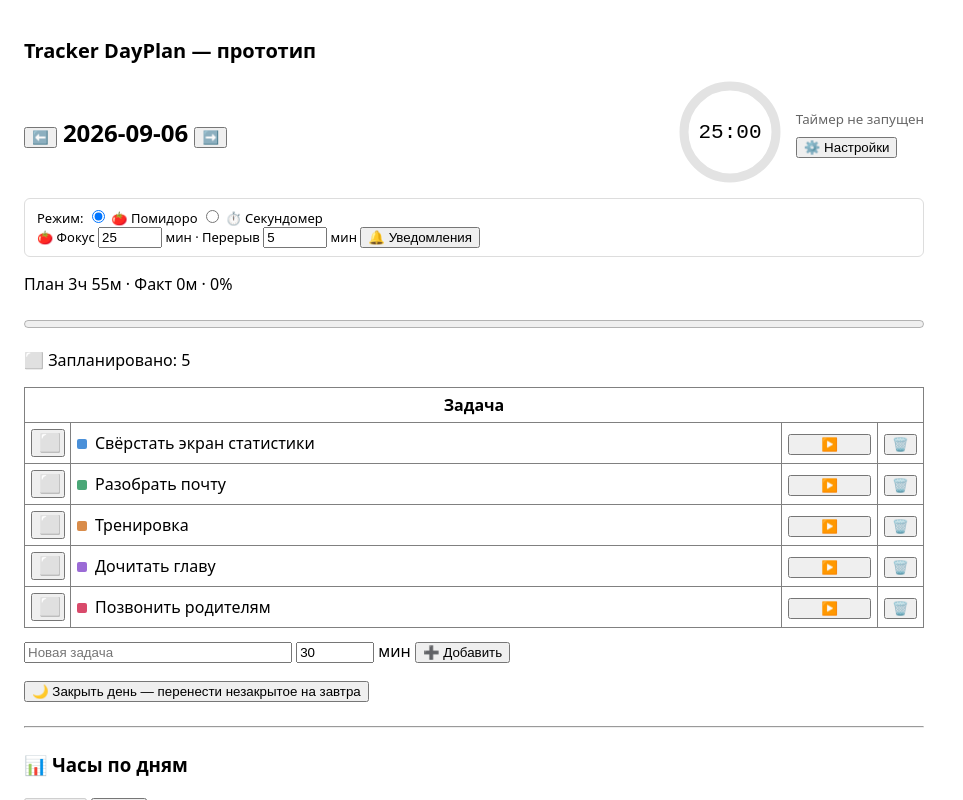
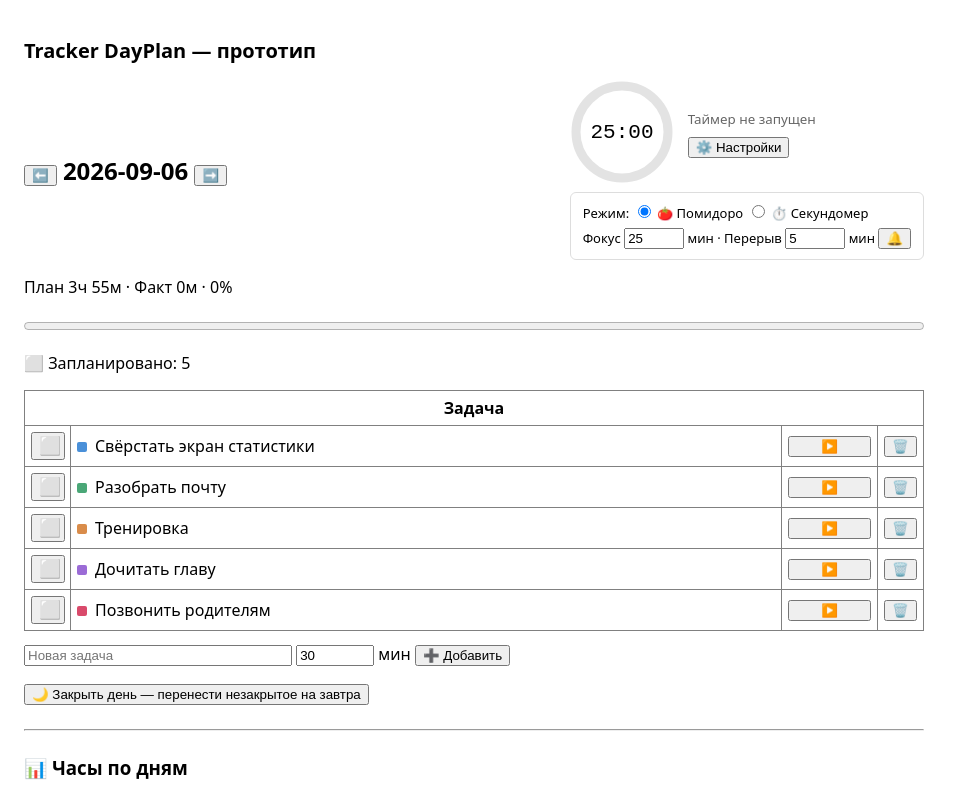
Before and after one commit to Aistben/Tracker_DayPlan, a React (Vite) app: page / in a window 1280 px wide. Both pictures are taken after a click on the button "⚙️ Настройки". Shown: the top 800 px of the page, without its empty margins (0-963 px from the left). Built offline with nearby package versions, Linux system fonts and the light colour scheme.

Commit message:
Настройки таймера выезжают из его блока по своей ширине
Co-authored-by: arena-agent <297053741+arena-agent@users.noreply.github.com>

```diff
--- a/src/screens/Today.tsx
+++ b/src/screens/Today.tsx
@@ -90,14 +90,8 @@ export default function Today({ store, timer, date, setDate }: Props) {
         </div>
 
         {/* циферблат — прижат к правому краю, параллельно дате */}
-        <div
-          style={{
-            display: "flex",
-            alignItems: "center",
-            gap: 14,
-            marginLeft: "auto",
-          }}
-        >
+        <div style={{ marginLeft: "auto" }}>
+          <div style={{ display: "flex", alignItems: "center", gap: 14 }}>
           <svg width={104} height={104} viewBox="0 0 104 104">
             <circle cx="52" cy="52" r="46" fill="none" stroke="#e3e3e3" strokeWidth="9" />
             <circle
@@ -190,15 +184,26 @@ export default function Today({ store, timer, date, setDate }: Props) {
             )}
             </div>
           </div>
-      </div>
 
-      {showCfg && (
-        <p
+          {/* выезжает из блока таймера, шириной ровно по нему */}
+          <div
+            style={{
+              overflow: "hidden",
+              maxHeight: showCfg ? 200 : 0,
+              opacity: showCfg ? 1 : 0,
+              transition: "max-height .25s ease, opacity .2s ease, margin-top .25s ease",
+              marginTop: showCfg ? 8 : 0,
+              visibility: showCfg ? "visible" : "hidden",
+            }}
+            aria-hidden={!showCfg}
+          >
+            <div
               style={{
                 border: "1px solid #ddd",
                 borderRadius: 6,
                 padding: "8px 12px",
                 fontSize: 13,
+                lineHeight: 1.9,
               }}
             >
               Режим:{" "}
@@ -219,13 +224,15 @@ export default function Today({ store, timer, date, setDate }: Props) {
                 ⏱️ Секундомер
               </label>
               <br />
-          🍅 Фокус{" "}
+              Фокус{" "}
               <input
                 type="number"
                 min={1}
                 value={data.settings.focusMinutes}
-            onChange={(e) => store.updateSettings({ focusMinutes: +e.target.value })}
-            style={{ width: 56 }}
+                onChange={(e) =>
+                  store.updateSettings({ focusMinutes: +e.target.value })
+                }
+                style={{ width: 52 }}
               />{" "}
               мин · Перерыв{" "}
               <input
@@ -235,16 +242,21 @@ export default function Today({ store, timer, date, setDate }: Props) {
                 onChange={(e) =>
                   store.updateSettings({ shortBreakMinutes: +e.target.value })
                 }
-            style={{ width: 56 }}
+                style={{ width: 52 }}
               />{" "}
               мин{" "}
               <button
-            onClick={() => "Notification" in window && Notification.requestPermission()}
+                onClick={() =>
+                  "Notification" in window && Notification.requestPermission()
+                }
               >
-            🔔 Уведомления
+                🔔
               </button>
-        </p>
-      )}
+            </div>
+          </div>
+        </div>
+      </div>
+
 
       <p>
         План {fmt(totals.plan)} · Факт {fmt(totals.spent)} · {pct}%
```
Lines whose indentation alone changed are shown as unchanged.
